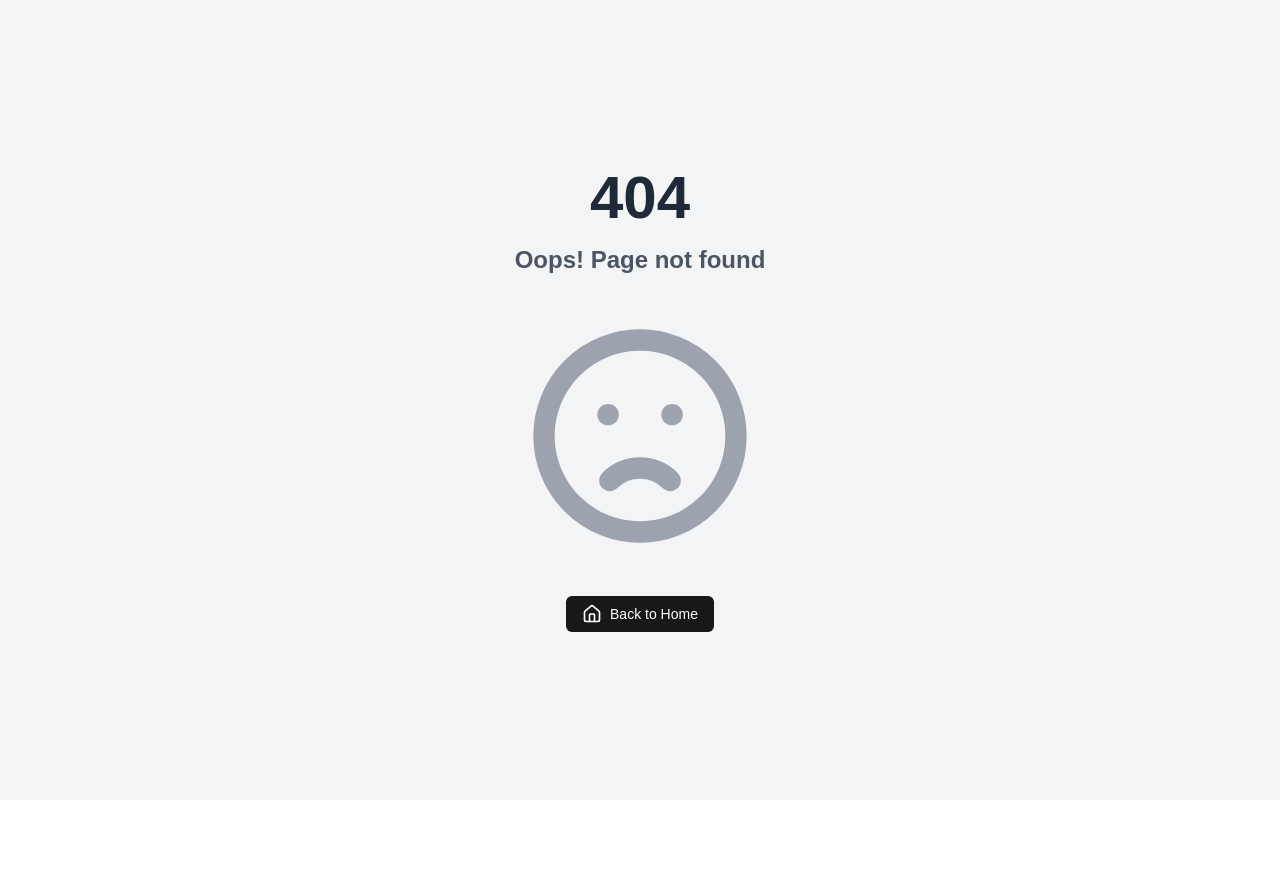
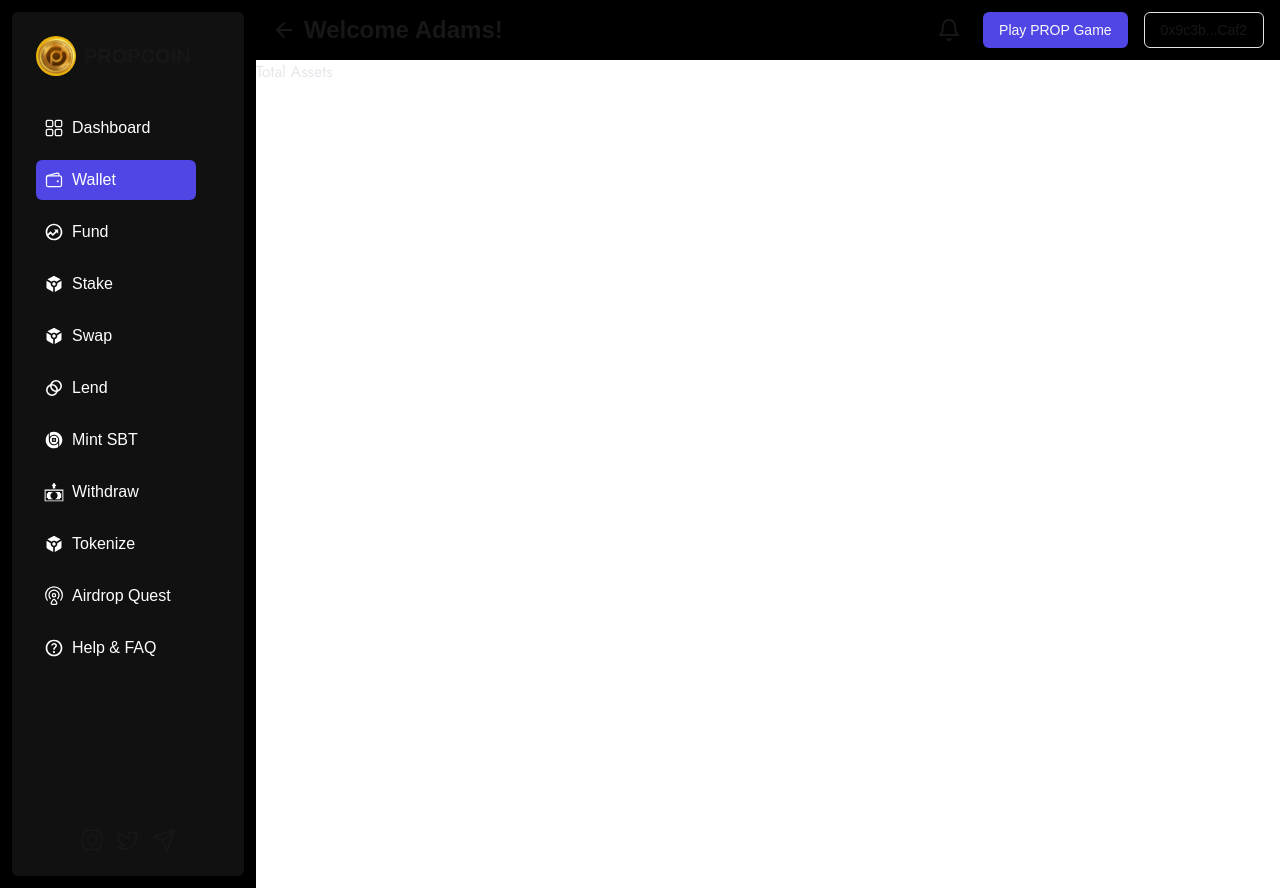
Before and after one commit to MyPropoutAI/propcoinweb, a Next.js app: page /dashboard/wallet in a window 1280 px wide. Before the commit this address had no page. Before the commit the page ends 800 px from the top, so only its background shows below. Built offline with nearby package versions, Linux system fonts and the light colour scheme.

Commit message:
DAN: WALLET

```diff
--- /dev/null
+++ b/app/dashboard/wallet/page.tsx
@@ -0,0 +1,17 @@
+import React from "react";
+import { Jost } from "next/font/google";
+import Image from "next/image";
+
+const jost = Jost({
+  subsets: ["latin"],
+  weight: ["100", "200", "300", "400", "500", "600", "700", "800", "900"],
+});
+const page = () => {
+  return (
+    <div className={`${jost.className} text-gray-200`}>
+      <h1>Total Assets </h1>
+    </div>
+  );
+};
+
+export default page;
```
